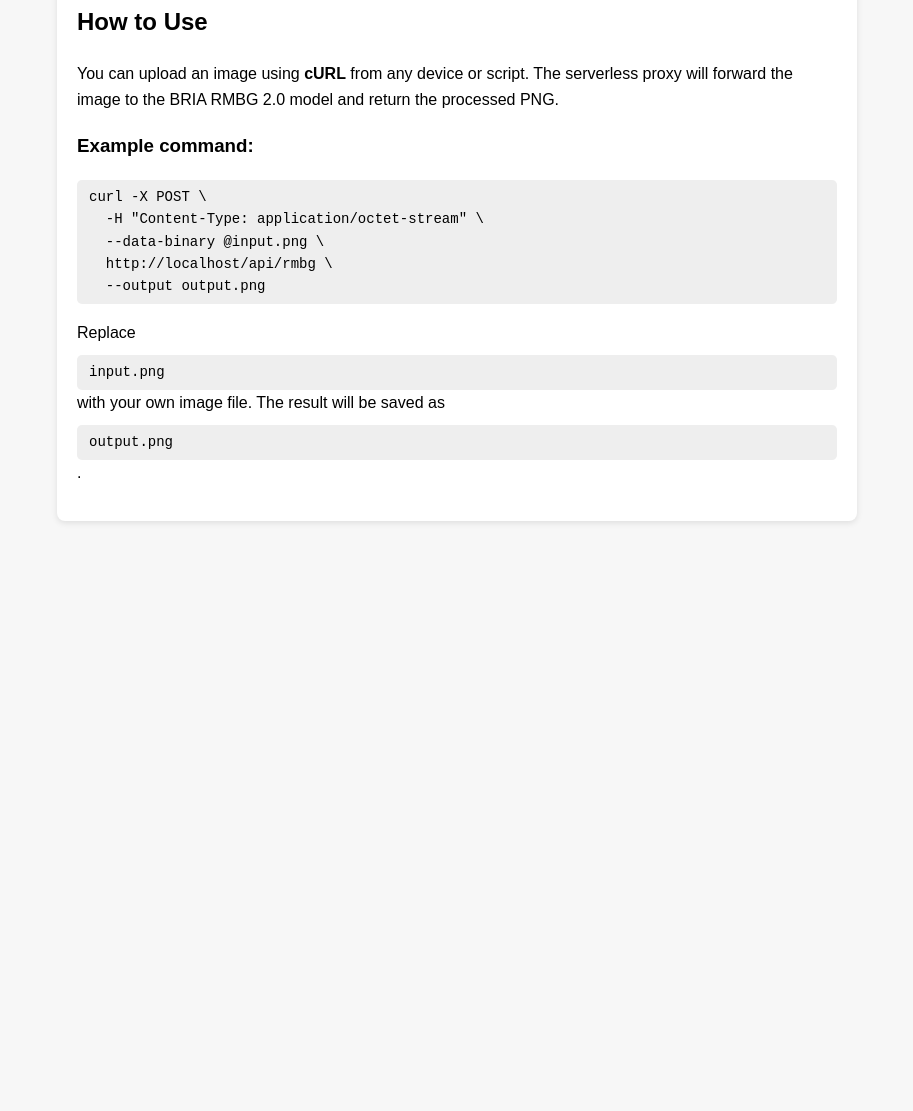
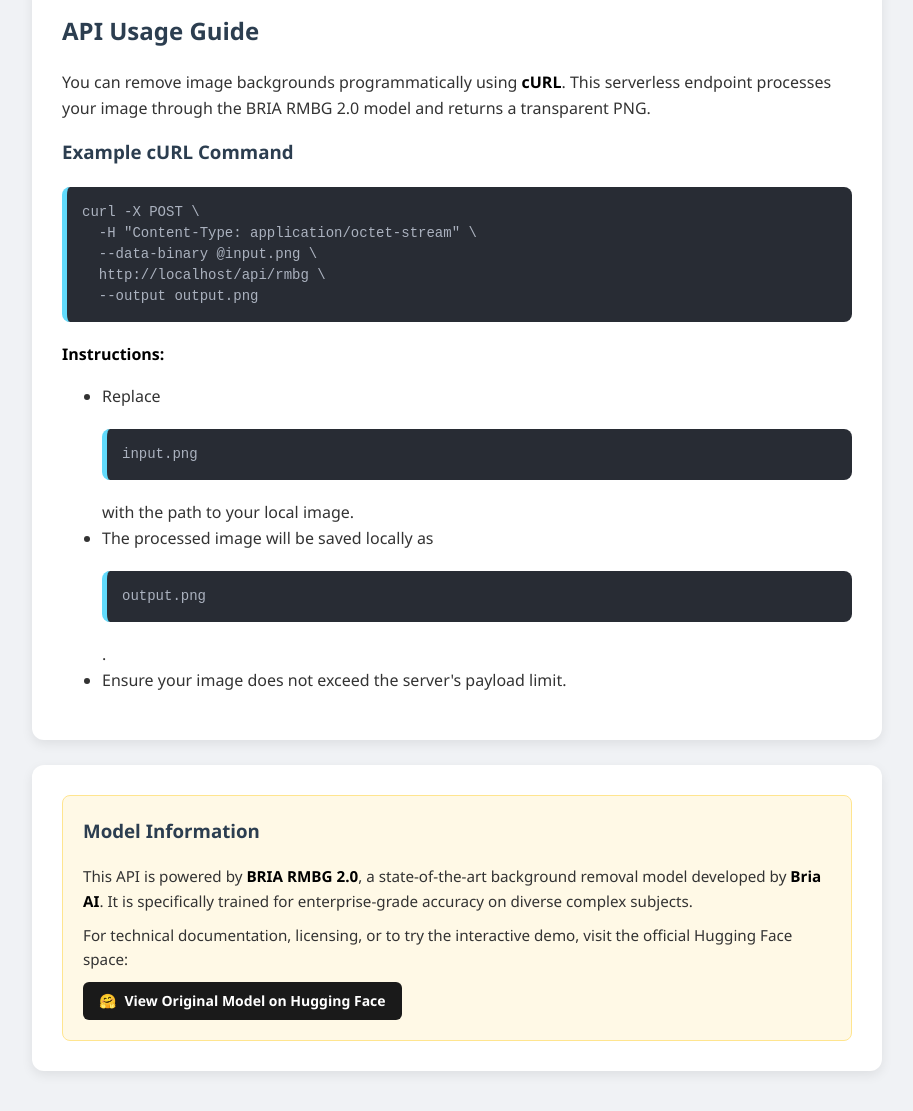
Before and after one commit to huanhoahongso3-collab/briarmbg2.0, a website: page index.html in a window 1280 px wide. Shown: the part 161-1272 px from the top of the page, without its empty margins (183-1096 px from the left). Before the commit the page ends 800 px from the top, so only its background shows below. Drawn offline with Linux system fonts and the light colour scheme.

Commit message:
Update index.html

```diff
--- a/index.html
+++ b/index.html
@@ -6,49 +6,113 @@
     <title>BRIA RMBG 2.0 – cURL API Usage</title>
     <style>
         body {
-            font-family: Arial, sans-serif;
-            padding: 30px;
-            max-width: 800px;
+            font-family: 'Segoe UI', Tahoma, Geneva, Verdana, sans-serif;
+            padding: 40px 20px;
+            max-width: 850px;
             margin: auto;
             line-height: 1.6;
-            background: #f7f7f7;
+            background: #f0f2f5;
+            color: #333;
         }
-        code {
-            background: #eee;
-            padding: 6px 12px;
-            display: block;
-            white-space: pre-wrap;
-            border-radius: 5px;
-            margin-top: 10px;
-            font-size: 14px;
+        h1 {
+            text-align: center;
+            color: #1a1a1a;
+            margin-bottom: 30px;
         }
         .box {
             background: white;
+            border-radius: 12px;
+            padding: 30px;
+            margin-bottom: 25px;
+            box-shadow: 0 4px 12px rgba(0,0,0,0.08);
+        }
+        h2, h3 {
+            color: #2c3e50;
+            margin-top: 0;
+        }
+        code {
+            background: #282c34;
+            color: #abb2bf;
+            padding: 15px;
+            display: block;
+            white-space: pre-wrap;
+            border-radius: 8px;
+            margin: 20px 0;
+            font-family: 'Courier New', Courier, monospace;
+            font-size: 14px;
+            line-height: 1.5;
+            border-left: 5px solid #61dafb;
+        }
+        .model-notice {
+            background: #fff9e6;
+            border: 1px solid #ffe58f;
             border-radius: 8px;
             padding: 20px;
-            margin-top: 20px;
-            box-shadow: 0 2px 6px rgba(0,0,0,0.1);
+            display: flex;
+            align-items: flex-start;
+            gap: 15px;
         }
-        h1 {
-            text-align: center;
+        .model-notice-content p {
+            margin: 0 0 10px 0;
+            font-size: 0.95rem;
+        }
+        .hf-link {
+            display: inline-flex;
+            align-items: center;
+            background: #1a1a1a;
+            color: white;
+            padding: 8px 16px;
+            border-radius: 6px;
+            text-decoration: none;
+            font-weight: 600;
+            font-size: 14px;
+            transition: background 0.2s;
+        }
+        .hf-link:hover {
+            background: #333;
+        }
+        .hf-emoji {
+            margin-right: 8px;
+        }
+        a {
+            color: #007bff;
+        }
+        strong {
+            color: #000;
         }
     </style>
 </head>
 <body>
 
-<h1>BRIA RMBG 2.0 – Image Background Removal API</h1>
+    <h1>BRIA RMBG 2.0 – Background Removal</h1>
 
     <div class="box">
-    <h2>How to Use</h2>
-    <p>You can upload an image using <strong>cURL</strong> from any device or script.
-    The serverless proxy will forward the image to the BRIA RMBG 2.0 model and return the processed PNG.</p>
+        <h2>API Usage Guide</h2>
+        <p>You can remove image backgrounds programmatically using <strong>cURL</strong>. This serverless endpoint processes your image through the BRIA RMBG 2.0 model and returns a transparent PNG.</p>
 
-    <h3>Example command:</h3>
-
+        <h3>Example cURL Command</h3>
         <code id="curl"></code>
 
-    <p>Replace <code>input.png</code> with your own image file.
-    The result will be saved as <code>output.png</code>.</p>
+        <p><strong>Instructions:</strong></p>
+        <ul>
+            <li>Replace <code>input.png</code> with the path to your local image.</li>
+            <li>The processed image will be saved locally as <code>output.png</code>.</li>
+            <li>Ensure your image does not exceed the server's payload limit.</li>
+        </ul>
+    </div>
+
+    <div class="box">
+        <div class="model-notice">
+            <div class="model-notice-content">
+                <h3>Model Information</h3>
+                <p>This API is powered by <strong>BRIA RMBG 2.0</strong>, a state-of-the-art background removal model developed by <strong>Bria AI</strong>. It is specifically trained for enterprise-grade accuracy on diverse complex subjects.</p>
+                <p>For technical documentation, licensing, or to try the interactive demo, visit the official Hugging Face space:</p>
+
+                <a href="https://huggingface.co/spaces/briaai/BRIA-RMBG-2.0" target="_blank" class="hf-link">
+                    <span class="hf-emoji">🤗</span> View Original Model on Hugging Face
+                </a>
+            </div>
+        </div>
     </div>
 
     <script>
```
Lines whose indentation alone changed are shown as unchanged.
